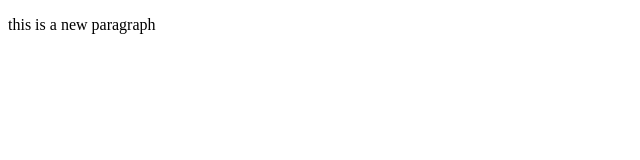
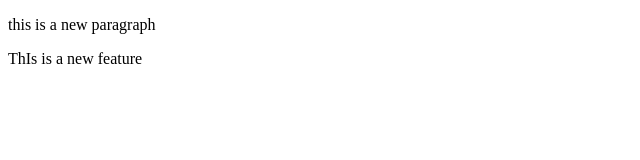
Before and after one commit to CodingwithKUSH/LocalRepo, a plain HTML site: page index.html in a window 1280 px wide. Shown: the whole page, without its empty margins (0-640 px from the left). Drawn offline with Linux system fonts and the light colour scheme.

Commit message:
add a new feature

```diff
--- a/index.html
+++ b/index.html
@@ -7,5 +7,6 @@
 </head>
 <body>
     <p>this is a new paragraph</p>
+    <p>ThIs is a new feature</p>
 </body>
 </html>
```
